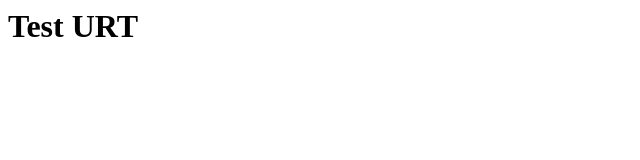
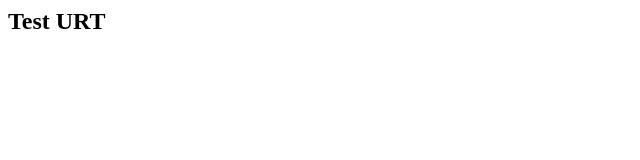
Before and after one commit to vinning4/urt, a website: page index.html in a window 1280 px wide. Shown: the whole page, without its empty margins (0-640 px from the left). Drawn offline with Linux system fonts and the light colour scheme.

Commit message:
Update index.html

```diff
--- a/index.html
+++ b/index.html
@@ -1 +1 @@
-<h1>Test URT</h1>
+<h2>Test URT</h2>
```
